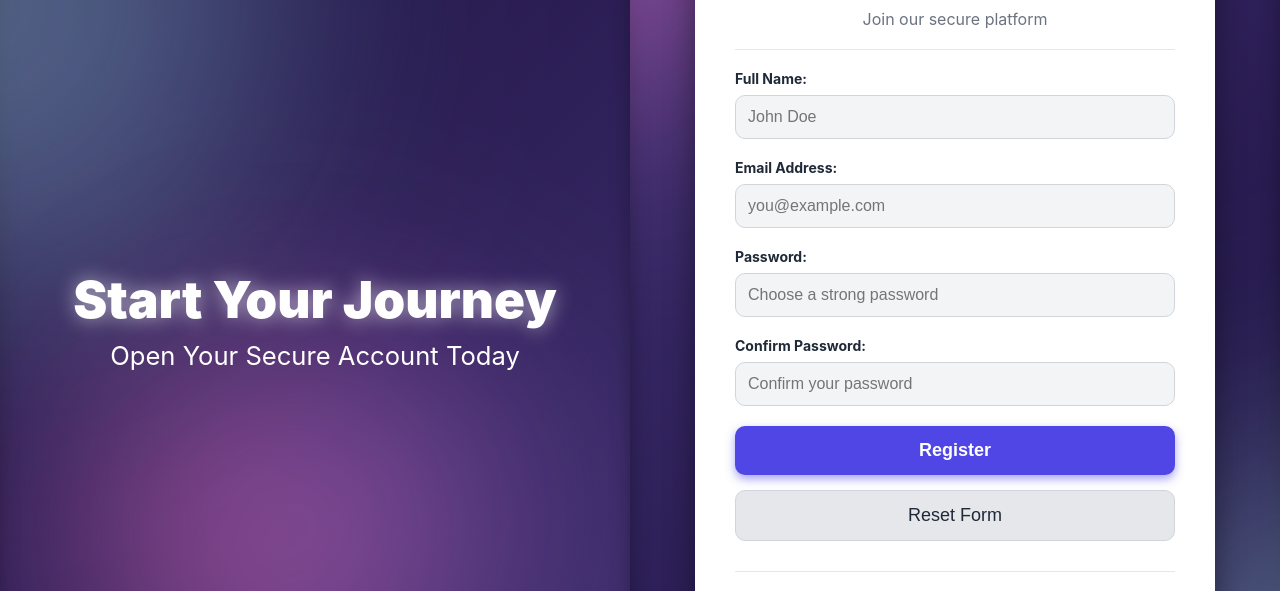
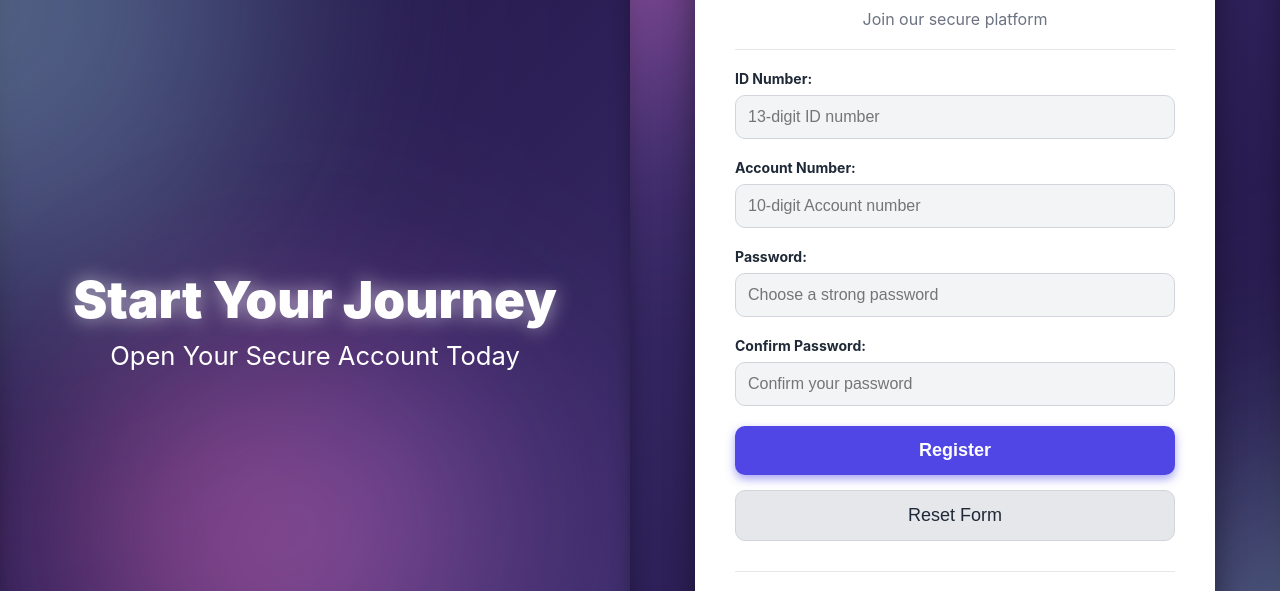
Before and after one commit to CalebLouwskitter/INSYPOEPaymentGateway, a React (Create React App) app in the folder Frontend/: page /register in a window 1280 px wide. Shown: the part 120-711 px from the top of the page. Built offline with nearby package versions, Linux system fonts and the light colour scheme; no server answers.

Commit message:
register input field changed/ error handling

```diff
--- a/Frontend/src/pages/Register.jsx
+++ b/Frontend/src/pages/Register.jsx
@@ -1,18 +1,16 @@
 import { useState } from "react";
 import { useNavigate } from "react-router-dom";
-
 
 // References:
 // Meta Platforms, Inc. (2025) React - A JavaScript library for building user interfaces. Available at: https://reactjs.org/ (Accessed: 07 January 2025).
 // Remix Software, Inc. (2025) React Router - Declarative routing for React. Available at: https://reactrouter.com/ (Accessed: 07 January 2025).
 
-
 export default function Register() {
   const navigate = useNavigate();
 
   const [formData, setFormData] = useState({
-    fullName: '',
-    email: '',
+    idNumber: '',
+    accountNumber: '',
     password: '',
     confirmPassword: ''
   });
@@ -20,28 +18,51 @@ export default function Register() {
   const [error, setError] = useState('');
 
   const handleInputChange = (e) => {
-    setFormData({ ...formData, [e.target.name]: e.target.value });
+    const { name, value } = e.target;
+    setFormData({ ...formData, [name]: value });
     setError('');
+    // Clear custom validity message when user types
+    e.target.setCustomValidity('');
   };
 
   const handleRegister = (e) => {
     e.preventDefault();
 
+    const form = e.target;
+    const idInput = form.elements.idNumber;
+    const accountInput = form.elements.accountNumber;
+
+    // Reset previous messages
+    idInput.setCustomValidity("");
+    accountInput.setCustomValidity("");
+
+    // Custom validity messages for number length
+    if (!/^\d{13}$/.test(formData.idNumber)) {
+      idInput.setCustomValidity("Please enter exactly 13 digits for your ID Number.");
+      form.reportValidity();
+      return;
+    }
+
+    if (!/^\d{10}$/.test(formData.accountNumber)) {
+      accountInput.setCustomValidity("Please enter exactly 10 digits for your Account Number.");
+      form.reportValidity();
+      return;
+    }
+
+    // Password match check
     if (formData.password !== formData.confirmPassword) {
       setError("Passwords do not match. Please verify.");
       return;
     }
 
     console.log("✅ Registration Success:", formData);
-
-
     navigate("/login");
   };
 
   const handleReset = () => {
     setFormData({
-      fullName: '',
-      email: '',
+      idNumber: '',
+      accountNumber: '',
       password: '',
       confirmPassword: ''
     });
@@ -195,14 +216,19 @@ export default function Register() {
             borderBottom: '1px solid #E5E7EB',
             textAlign: 'center'
           }}>
-            <h1 style={{fontSize: '2.5em', fontWeight: 900}}>Create Account</h1>
+            <h1 style={{ fontSize: '2.5em', fontWeight: 900 }}>Create Account</h1>
             <p style={{ color: '#6B7280' }}>Join our secure platform</p>
           </div>
 
           {/* Form Fields */}
           <form onSubmit={handleRegister}>
-            {['fullName', 'email', 'password', 'confirmPassword'].map((field) => (
-              <div key={field} style={{ marginBottom: '20px' }}>
+            {[
+              { name: 'idNumber', label: 'ID Number', placeholder: '13-digit ID number' },
+              { name: 'accountNumber', label: 'Account Number', placeholder: '10-digit Account number' },
+              { name: 'password', label: 'Password', placeholder: 'Choose a strong password' },
+              { name: 'confirmPassword', label: 'Confirm Password', placeholder: 'Confirm your password' }
+            ].map(({ name, label, placeholder }) => (
+              <div key={name} style={{ marginBottom: '20px' }}>
                 <label style={{
                   display: 'block',
                   marginBottom: '8px',
@@ -210,19 +236,13 @@ export default function Register() {
                   fontSize: '14px',
                   color: DARK_TEXT
                 }}>
-                  {field === 'fullName' ? 'Full Name:' :
-                   field === 'email' ? 'Email Address:' :
-                   field === 'password' ? 'Password:' : 'Confirm Password:'}
+                  {label}:
                 </label>
                 <input
-                  type={field.includes('password') ? 'password' : field === 'email' ? 'email' : 'text'}
-                  name={field}
-                  placeholder={
-                    field === 'fullName' ? 'John Doe' :
-                    field === 'email' ? 'you@example.com' :
-                    field === 'password' ? 'Choose a strong password' : 'Confirm your password'
-                  }
-                  value={formData[field]}
+                  type={name.includes('password') ? 'password' : 'text'}
+                  name={name}
+                  placeholder={placeholder}
+                  value={formData[name]}
                   onChange={handleInputChange}
                   required
                   style={inputStyle}
@@ -259,16 +279,12 @@ export default function Register() {
                   cursor: 'pointer',
                   fontSize: '18px',
                   fontWeight: 'bold',
-                  boxShadow: `0 4px 10px rgba(79, 70, 229, 0.5)`,
-                  transition: 'background-color 0.3s ease, transform 0.1s'
+                  boxShadow: `0 4px 10px rgba(79, 70, 229, 0.5)`
                 }}
-                onMouseOver={(e) => e.target.style.backgroundColor = '#4338CA'}
-                onMouseOut={(e) => e.target.style.backgroundColor = BUTTON_COLOR}
-                onFocus={(e) => e.target.style.backgroundColor = '#4338CA'}
-                onBlur={(e) => e.target.style.backgroundColor = BUTTON_COLOR}
               >
                 Register
               </button>
+
               <button
                 type="button"
                 onClick={handleReset}
@@ -279,13 +295,8 @@ export default function Register() {
                   border: '1px solid #D1D5DB',
                   borderRadius: '10px',
                   cursor: 'pointer',
-                  fontSize: '18px',
-                  transition: 'background-color 0.3s ease'
+                  fontSize: '18px'
                 }}
-                onMouseOver={(e) => e.target.style.backgroundColor = '#D1D5DB'}
-                onMouseOut={(e) => e.target.style.backgroundColor = '#E5E7EB'}
-                onFocus={(e) => e.target.style.backgroundColor = '#D1D5DB'}
-                onBlur={(e) => e.target.style.backgroundColor = '#E5E7EB'}
               >
                 Reset Form
               </button>
@@ -309,13 +320,8 @@ export default function Register() {
                 borderRadius: '10px',
                 cursor: 'pointer',
                 fontSize: '16px',
-                fontWeight: 'bold',
-                transition: 'background-color 0.3s ease, color 0.3s ease'
+                fontWeight: 'bold'
               }}
-              onMouseOver={(e) => { e.target.style.backgroundColor = PRIMARY_COLOR; e.target.style.color = 'white'; }}
-              onMouseOut={(e) => { e.target.style.backgroundColor = 'transparent'; e.target.style.color = PRIMARY_COLOR; }}
-              onFocus={(e) => { e.target.style.backgroundColor = PRIMARY_COLOR; e.target.style.color = 'white'; }}
-              onBlur={(e) => { e.target.style.backgroundColor = 'transparent'; e.target.style.color = PRIMARY_COLOR; }}
             >
               Login Here
             </button>
```
Lines whose indentation alone changed are shown as unchanged.
